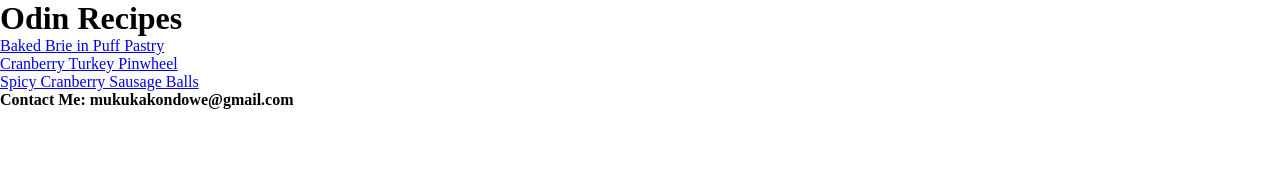
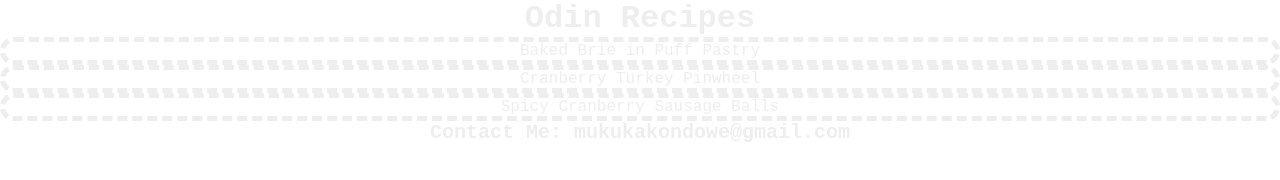
Before and after one commit to KondoweMukuka/odin-recipes, a plain HTML site: page index.html in a window 1280 px wide. Drawn offline with Linux system fonts and the light colour scheme.

Commit message:
Add typographic styles of elements

```diff
--- a/styles/index.css
+++ b/styles/index.css
@@ -3,3 +3,31 @@
     padding: 0px;
     margin: 0px;
 }
+
+div {
+    font-family: 'Courier New', Courier, monospace;
+    text-align: center;
+    color: #EEEEEE;
+}
+
+h4 {
+    font-size: 20px;
+}
+
+a {
+    /* Remove underline from links */
+    text-decoration: none;
+
+    /* link typographic styles */
+    color: #EEEEEE;
+
+    /* Change external display of links and border style */
+    display: block;
+    border: 5px dashed #EEEEEE;
+    border-radius: 15px;
+}
+
+a:hover {
+    color:rgb(226, 165, 175);
+    border: 5px dashed rgb(226, 165, 175);
+}
```
